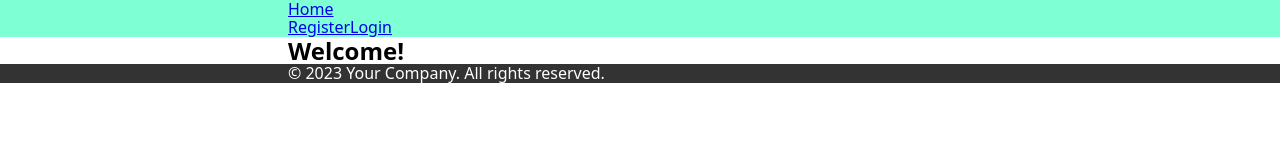
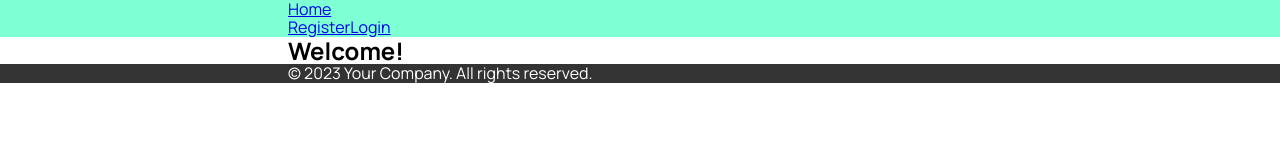
Before and after one commit to PushEaxVK/mindflow-frontend, a React (Vite) app: page / in a window 1280 px wide. Shown: the top 160 px of the page. Built offline with nearby package versions, Linux system fonts and the light colour scheme.

Commit message:
Feature/fonts (#4)
* add fonts

* use font in body

```diff
--- a/package.json
+++ b/package.json
@@ -12,6 +12,10 @@
     "start": "vite --host"
   },
   "dependencies": {
+    "@fontsource/dm-sans": "^5.2.6",
+    "@fontsource/manrope": "^5.2.6",
+    "@fontsource/merienda": "^5.2.6",
+    "@fontsource/noto-sans": "^5.2.7",
     "@reduxjs/toolkit": "^2.7.0",
     "axios": "^1.9.0",
     "clsx": "^2.1.1",
--- a/src/index.css
+++ b/src/index.css
@@ -11,6 +11,7 @@
   --font-family: 'Manrope', sans-serif;
   --second-family: 'DM Sans', sans-serif;
   --third-family: 'Noto Sans', sans-serif;
+  --fourth-family: 'Merienda', sans-serif;
 }
 
 *,
@@ -33,3 +34,7 @@ img {
 button {
   cursor: pointer;
 }
+
+body {
+  font-family: var(--font-family);
+}
```
Also changed, not shown: src/main.jsx (+9 -2 lines), 1 other file (tests, documents, lock files or other folders).
